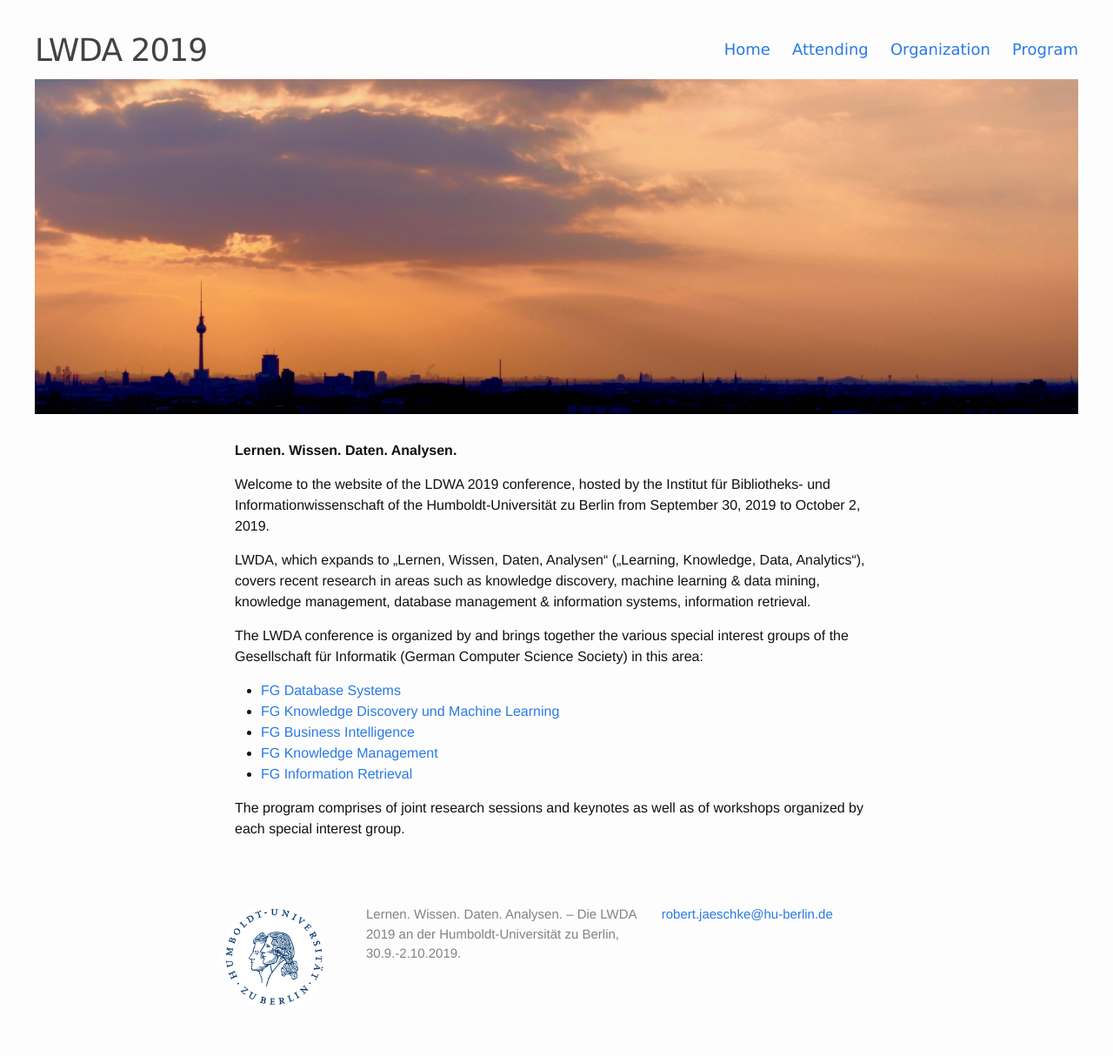
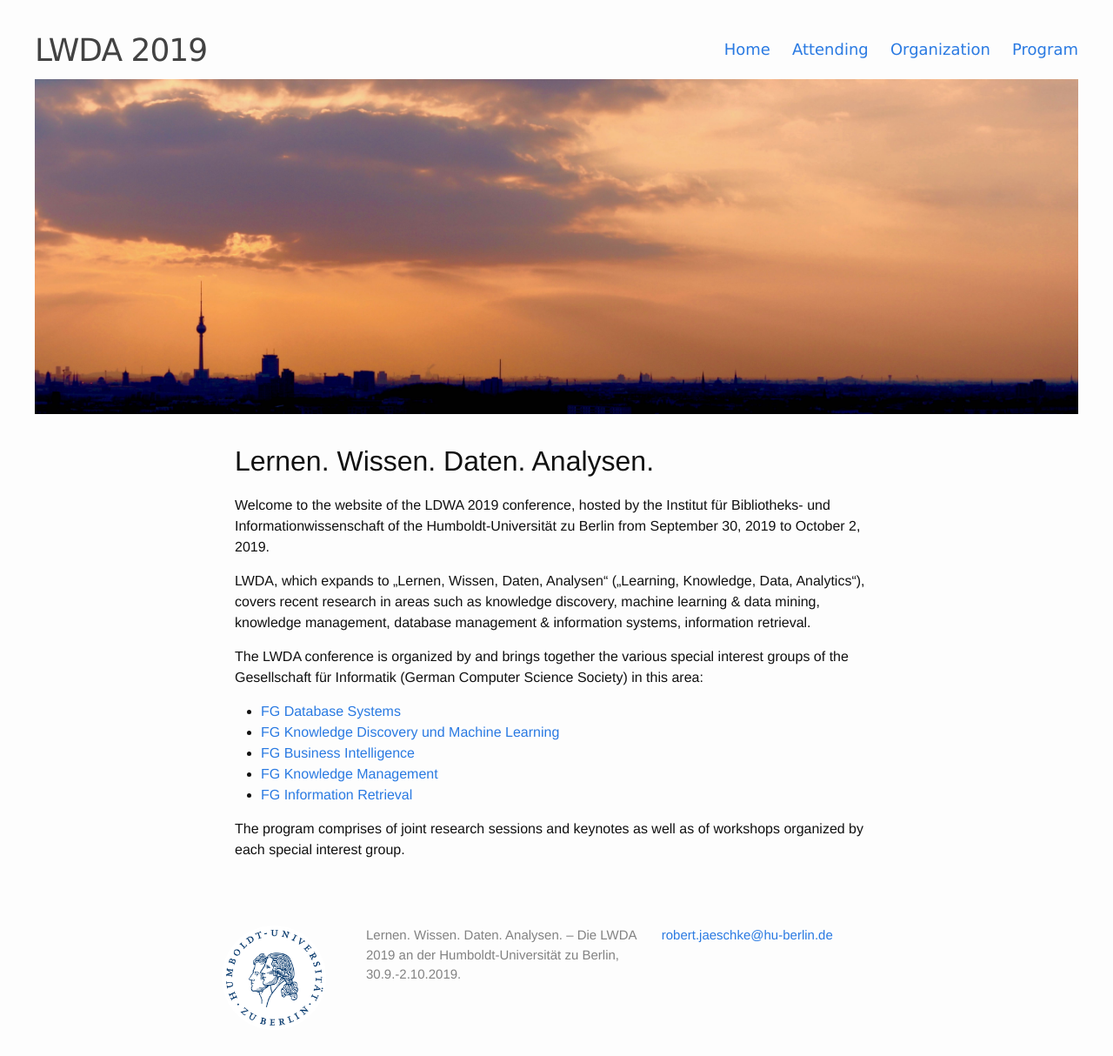
Before and after one commit to rjoberon/LWDA2019, a Jekyll site: the page built from index.markdown, in a window 1280 px wide. Shown: the whole page at 87% size. Built offline with Jekyll 4.4.1, drawn with Linux system fonts in a browser that asks for light colours; before the commit the page ends 1190 px from its top, so only the background shows below that.

Commit message:
migrated to Markdown

```diff
--- a/index.markdown
+++ b/index.markdown
@@ -3,24 +3,18 @@ layout: default
 title: Home
 ---
 
-<div class="home">
+# Lernen. Wissen. Daten. Analysen.
 
-<p> <b> Lernen. Wissen. Daten. Analysen. </b> </p>
+Welcome to the website of the LDWA 2019 conference, hosted by the Institut für Bibliotheks- und Informationwissenschaft of the Humboldt-Universität zu Berlin from September 30, 2019 to October 2, 2019.
 
-<p> Welcome to the website of the LDWA 2019 conference, hosted by the Institut für Bibliotheks- und Informationwissenschaft of the Humboldt-Universität zu Berlin from September 30, 2019 to October 2, 2019. </p>
+LWDA, which expands to „Lernen, Wissen, Daten, Analysen“ („Learning, Knowledge, Data, Analytics“), covers recent research in areas such as knowledge discovery, machine learning & data mining, knowledge management, database management & information systems, information retrieval.
 
-<p> LWDA, which expands to „Lernen, Wissen, Daten, Analysen“ („Learning, Knowledge, Data, Analytics“), covers recent research in areas such as knowledge discovery, machine learning & data mining, knowledge management, database management & information systems, information retrieval. </p>
+The LWDA conference is organized by and brings together the various special interest groups of the Gesellschaft für Informatik (German Computer Science Society) in this area:
 
-<p> The LWDA conference is organized by and brings together the various special interest groups of the Gesellschaft für Informatik (German Computer Science Society) in this area: </p>
+- [FG Database Systems](https://fg-db.gi.de/)
+- [FG Knowledge Discovery und Machine Learning](https://kdml.iais.fraunhofer.de/)
+- [FG Business Intelligence](https://fg-wi-bi.gi.de/)
+- [FG Knowledge Management](https://fgwm.de/)
+- [FG Information Retrieval](http://fg-retrieval.gi.de/)
 
-<ul>
-  <li><a href="https://fg-db.gi.de/">FG Database Systems</a></li>
-  <li><a href="https://kdml.iais.fraunhofer.de/">FG Knowledge Discovery und Machine Learning</a></li>
-  <li><a href="https://fg-wi-bi.gi.de/">FG Business Intelligence</a></li>
-  <li><a href="https://fgwm.de/">FG Knowledge Management</a></li>
-  <li><a href="http://fg-retrieval.gi.de/">FG Information Retrieval</a></li>
-</ul>
-
-<p> The program comprises of joint research sessions and keynotes as well as of workshops organized by each special interest group. </p>
-
-</div>
+The program comprises of joint research sessions and keynotes as well as of workshops organized by each special interest group.
```
